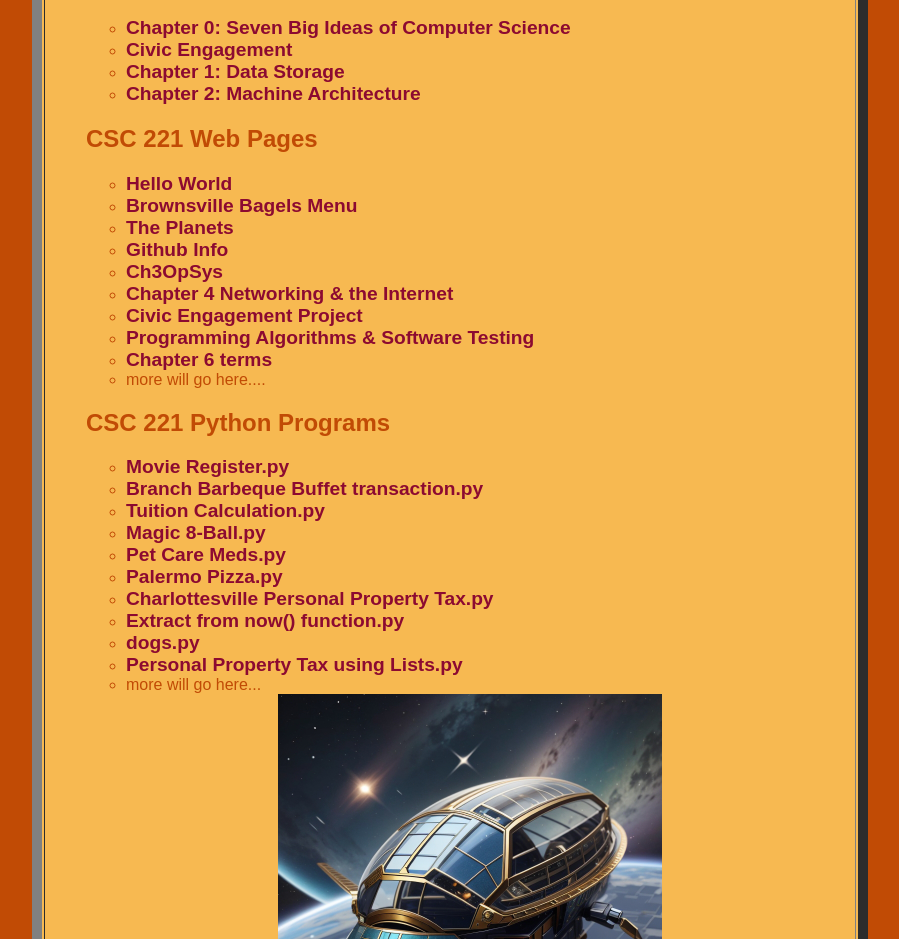
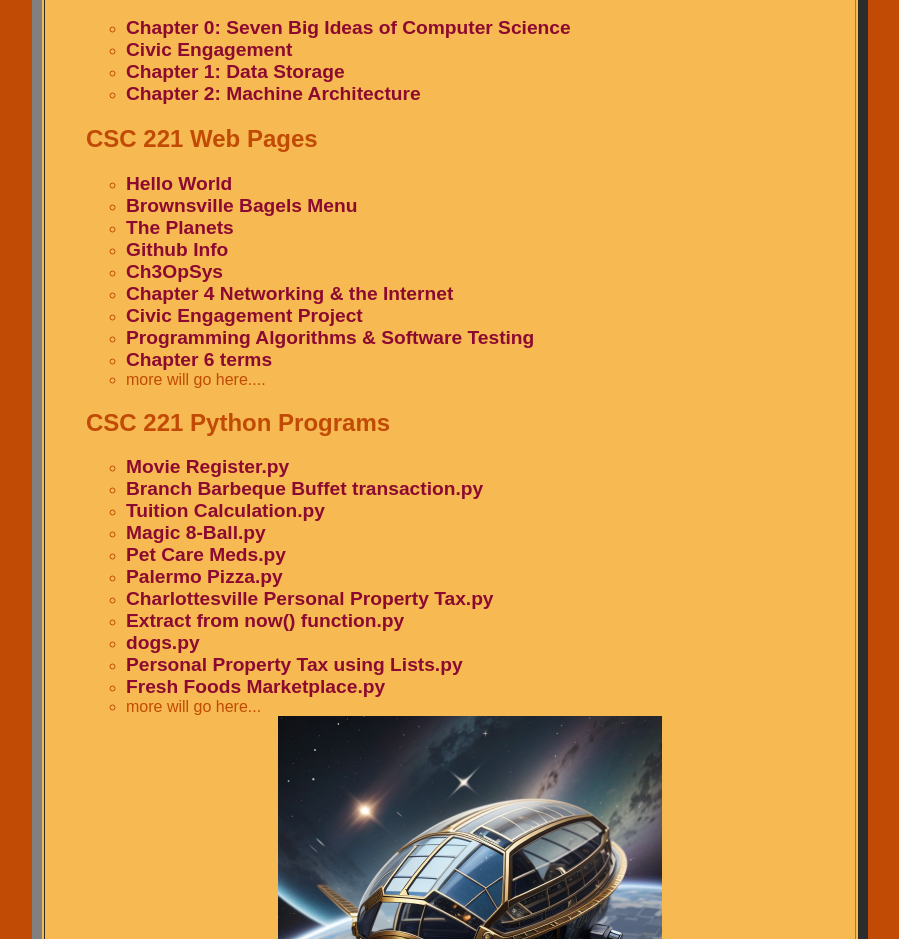
Before and after one commit to arashtajalli-pvcc/arashtajalli-pvcc.github.io, a plain HTML site: page index.html in a window 1280 px wide. Shown: the part 161-1100 px from the top of the page, without its empty margins (190-1089 px from the left). Drawn offline with Linux system fonts and the light colour scheme.

Commit message:
Update index.html

```diff
--- a/index.html
+++ b/index.html
@@ -75,6 +75,7 @@
                     <li><a href="extract_datetime.py">Extract from now() function.py</a></li>
                     <li><a href="dognames.py">dogs.py</a></li>
                     <li><a href="perproptaxlists.py">Personal Property Tax using Lists.py</a></li>
+                    <li><a href="freshfoods.py">Fresh Foods Marketplace.py</a></li>
                     <li>more will go here...</li>
             </ul>
 
```
